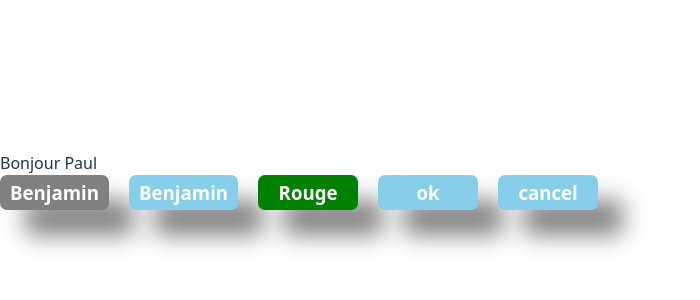
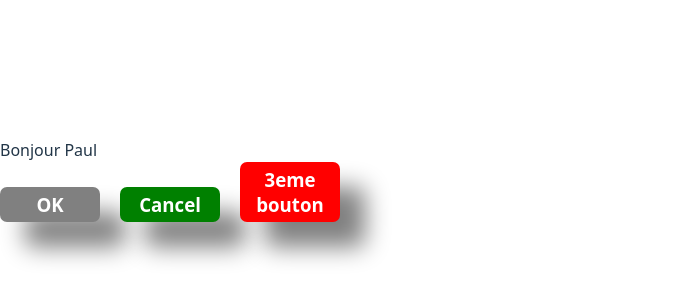
Before and after one commit to pmglg/orsys_react, a React app in the folder app/: page / in a window 1280 px wide. Shown: the part 220-520 px from the top of the page, without its empty margins (0-700 px from the left). Built offline with nearby package versions, Linux system fonts and the light colour scheme; the HTML template or start-up script is replaced by a standard one.

Commit message:
feat: button color

```diff
--- a/app/src/App/App.jsx
+++ b/app/src/App/App.jsx
@@ -6,28 +6,25 @@ function App() {
       Bonjour Paul
       <br />
       <Button
-        title={"Benjamin"}
         bgColor="grey"
         onButtonClick={(param) => {
           console.log("J'ai clique sur ", param);
         }}
-      />
+      >
+        OK
+      </Button>
       <Button
-        title={"Benjamin"}
-        bgColor="bluesky"
-        onButtonClick={(param) => {
-          console.log("J'ai clique sur ", param);
-        }}
-      />
-      <Button
-        title="Rouge"
         bgColor="green"
         onButtonClick={(param) => {
           console.log("J'ai clique sur ", param);
         }}
-      />
-      <Button title="ok" />
-      <Button title="cancel" />
+      >
+        <div>Cancel</div>
+      </Button>
+      <Button>
+        <div>3eme </div>
+        <div>bouton</div>
+      </Button>
     </div>
   );
 }
--- a/app/src/components/ui/Button/Button.jsx
+++ b/app/src/components/ui/Button/Button.jsx
@@ -1,17 +1,17 @@
 import React from "react";
 import style from './Button.module.css'
 
-const Button = ({ title, onButtonClick, bgColor }) => {
-  console.log(title);
+const Button = ({ children, onButtonClick=()=>{}, bgColor='red' }) => {
+  console.log(children);
   return (
     <button
       className={style.Button} // force le style du fichier css
       style={{backgroundColor:bgColor}}
       onClick={(evt) => {
-        onButtonClick(title);
+        onButtonClick(children);
       }}
     >
-      {title}
+      {children}
     </button>
   );
 };
```
